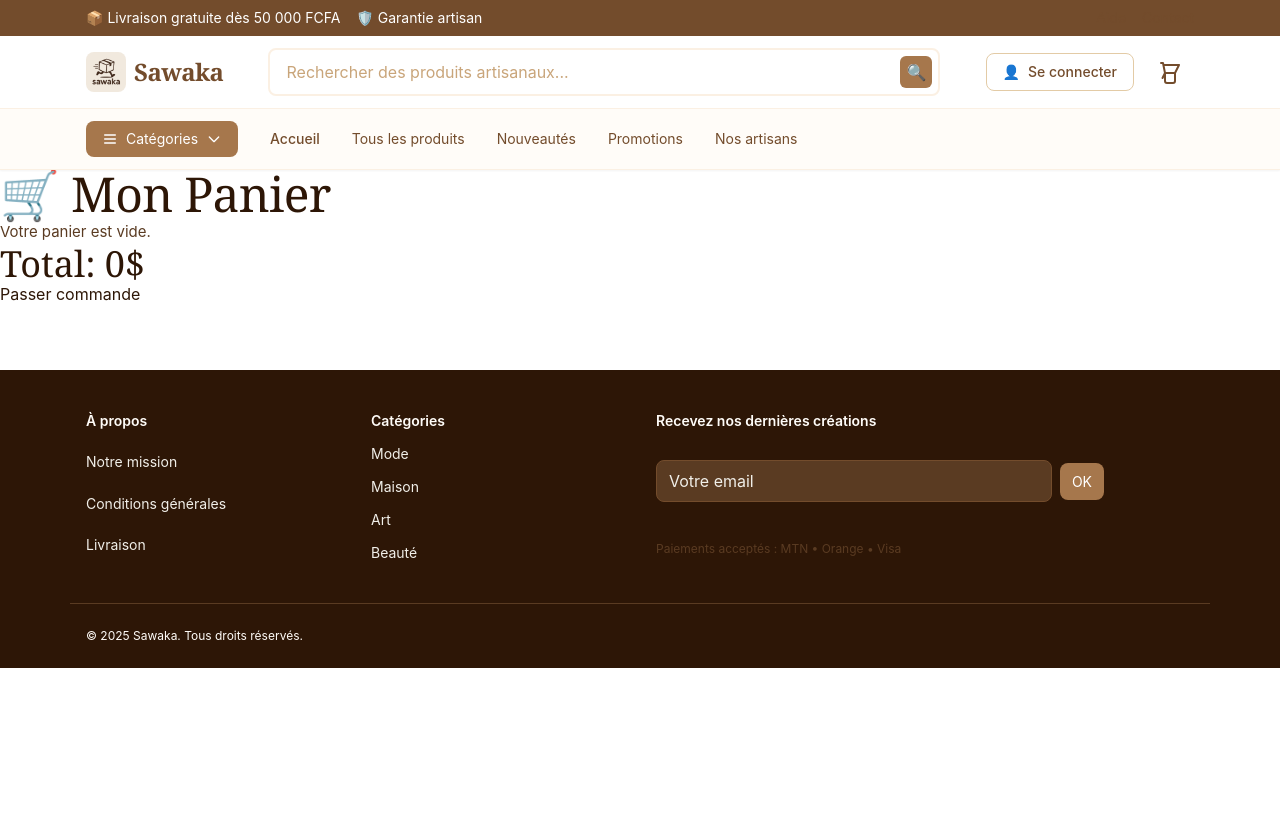
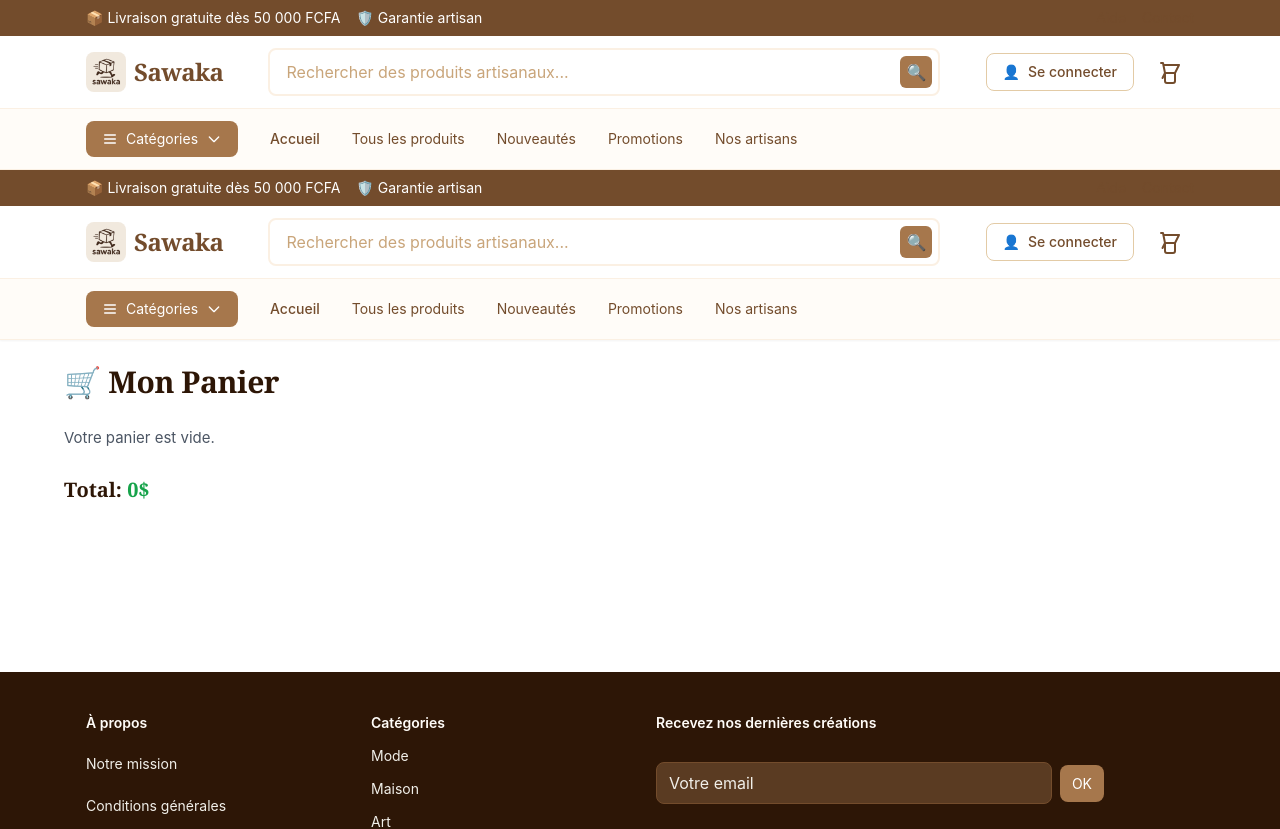
Before and after one commit to Bond52/ecommerce-web-avec-tailwind, a Next.js app: page /panier in a window 1280 px wide. Shown: the top 829 px of the page. Before the commit the page ends 800 px from the top, so only its background shows below. Built offline with nearby package versions, Linux system fonts and the light colour scheme.

Commit message:
Maj Css Panier

```diff
--- /dev/null
+++ b/app/AppLayout.tsx
@@ -0,0 +1,12 @@
+import Header from './components/Header'
+import Footer from './components/Footer'
+
+export default function AppLayout({ children }: { children: React.ReactNode }) {
+  return (
+    <div className="min-h-screen flex flex-col bg-white">
+      <Header />
+      <main className="flex-1 container mx-auto p-6">{children}</main>
+      <Footer />
+    </div>
+  )
+}
--- a/app/panier/page.tsx
+++ b/app/panier/page.tsx
@@ -1,30 +1,30 @@
-'use client';
+'use client'
 
-import { useEffect, useState } from "react";
-import { Article } from "../lib/apiSeller";
+import { useEffect, useState } from "react"
+import AppLayout from "../AppLayout"
+import { Article } from "../lib/apiSeller"
 
-type CartItem = Article & { quantity: number };
+type CartItem = Article & { quantity: number }
 
 export default function PanierPage() {
-  const [cart, setCart] = useState<CartItem[]>([]);
-  const [message, setMessage] = useState("");
+  const [cart, setCart] = useState<CartItem[]>([])
+  const [message, setMessage] = useState("")
 
   useEffect(() => {
-    const saved = localStorage.getItem("cart");
-    if (saved) setCart(JSON.parse(saved));
-  }, []);
+    const saved = localStorage.getItem("cart")
+    if (saved) setCart(JSON.parse(saved))
+  }, [])
 
-  const total = cart.reduce((s, i) => s + i.price * i.quantity, 0);
+  const total = cart.reduce((s, i) => s + i.price * i.quantity, 0)
 
   const passerCommande = async () => {
-    const token = localStorage.getItem("auth_token");
-    const role = localStorage.getItem("role");
+    const token = localStorage.getItem("auth_token")
+    const role = localStorage.getItem("role")
 
-    // 🔒 Vérifie si connecté
     if (!token || role !== "acheteur") {
-      alert("Veuillez vous connecter en tant qu'acheteur pour passer une commande.");
-      window.location.href = "/login?redirect=/panier";
-      return;
+      alert("Veuillez vous connecter en tant qu'acheteur pour passer une commande.")
+      window.location.href = "/login?redirect=/panier"
+      return
     }
 
     try {
@@ -34,57 +34,69 @@ export default function PanierPage() {
           method: "POST",
           headers: {
             "Content-Type": "application/json",
-            Authorization: `Bearer ${token}`, // 🔑 envoi du JWT
+            Authorization: `Bearer ${token}`,
           },
           body: JSON.stringify({
             items: cart.map(item => ({
-              articleId: item._id,    // 👈 important pour Mongo
+              articleId: item._id,
               title: item.title,
               price: item.price,
               quantity: item.quantity,
             })),
           }),
         }
-      );
+      )
 
-      if (!res.ok) throw new Error(await res.text());
+      if (!res.ok) throw new Error(await res.text())
+      const data = await res.json()
 
-      const data = await res.json();
-
-      // ✅ Vérifie que la commande a bien été créée
       if (data && data._id) {
-        setMessage("✅ Commande créée avec succès !");
-        localStorage.removeItem("cart");
-        setCart([]);
+        setMessage("✅ Commande créée avec succès !")
+        localStorage.removeItem("cart")
+        setCart([])
       } else {
-        throw new Error("Réponse invalide du serveur");
+        throw new Error("Réponse invalide du serveur")
       }
     } catch (err: any) {
-      setMessage("❌ Erreur: " + err.message);
+      setMessage("❌ Erreur: " + err.message)
     }
-  };
+  }
 
   return (
-    <div>
-      <h1>🛒 Mon Panier</h1>
+    <AppLayout>
+      <h1 className="text-3xl font-bold text-brown-800 mb-6">🛒 Mon Panier</h1>
 
-      {cart.length === 0 && <p>Votre panier est vide.</p>}
+      {cart.length === 0 && (
+        <p className="text-gray-600">Votre panier est vide.</p>
+      )}
 
-      <ul>
+      <ul className="space-y-2">
         {cart.map(item => (
-          <li key={item._id}>
-            {item.title} – {item.price}$ x {item.quantity}
+          <li
+            key={item._id}
+            className="flex justify-between border-b py-2 text-gray-700"
+          >
+            <span>{item.title}</span>
+            <span>{item.price}$ x {item.quantity}</span>
           </li>
         ))}
       </ul>
 
-      <h2>Total: {total}$</h2>
+      <h2 className="text-xl font-semibold mt-6">
+        Total: <span className="text-green-600">{total}$</span>
+      </h2>
 
-      <button onClick={passerCommande} disabled={cart.length === 0}>
+      <button
+        onClick={passerCommande}
+        disabled={cart.length === 0}
+        className="mt-6 bg-brown-700 text-white px-6 py-2 rounded disabled:opacity-50 hover:bg-brown-800"
+      >
         Passer commande
       </button>
 
-      {message && <p>{message}</p>}
-    </div>
-  );
+      {message && (
+        <p className="mt-4 font-medium text-gray-700">{message}</p>
+      )}
+    </AppLayout>
+  )
 }
```
